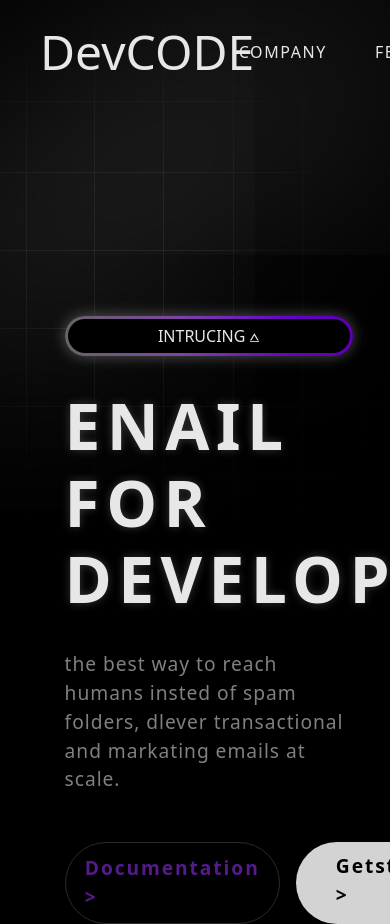
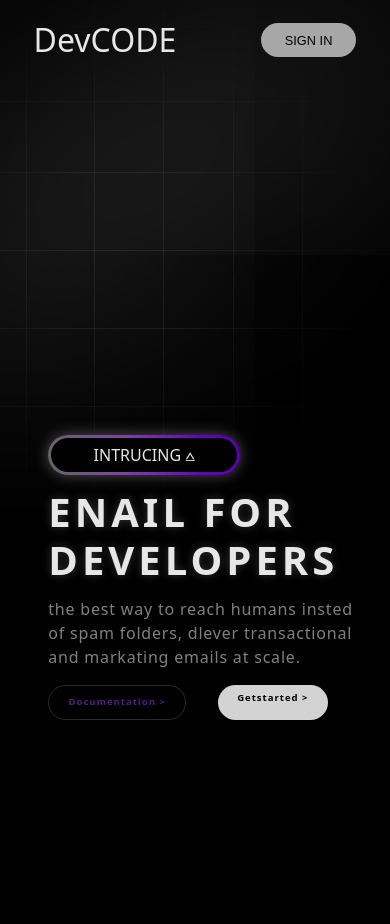
Before and after one commit to pravesh-dev/3D-Landing, a plain HTML site: page index.html in a window 390 px wide. After the commit the page ends 844 px from the top, so only its background shows below. Drawn offline with Linux system fonts and the light colour scheme; some packages are replaced by stand-ins of ours; a script that the page names is missing.

Commit message:
working on mobile responsive

```diff
--- a/style.css
+++ b/style.css
@@ -200,15 +200,117 @@ main{
 
 /* TABLET RESPONSIVE */
 @media (max-width: 1300px) {
+    .robot-3d{
+        scale: 0.8;
+    }
+    .content{
+        margin-left: 5%;
+    }
+
+}
+@media (max-width: 1024px) {
     header{
         padding: 1rem 0.5rem;
     }
+    header h1{
+        font-size: 2rem;
+    }
+    nav{
+        gap: 2rem;
+    }
+    nav a{
+        font-size: 0.7rem;
+    }
+    .btn-signing{
+        font-size: 0.8rem;
+        padding: 0.5rem 1.5rem;
+    }
     .content{
-        margin-top: 65%;
+        margin-top: 40%;
+        max-width: 45rem;
+    }
+    .tag-box{
+        padding: 1.2rem 0;
+    }
+    .content h1{
+        font-size: 3.2rem;
+        margin: 0.8rem 0;
+    }
+    .buttons{
+        margin-top: 1rem;
+        gap: 2rem;
     }
     .robot-3d{
-        scale: 0.8;
+        scale: 0.7;
         top: -20%;
         right: 2%;
     }
 }
+@media (max-width: 1000px) {
+
+    .robot-3d{
+        scale: 1.1;
+        top: -20%;
+        right: 2%;
+    }
+}
+
+/* MOBILE RESPONSIVE */
+@media (max-width: 768px) {
+    header{
+        padding: 1rem 0.1rem;
+    }
+    nav{
+        display: none;
+    }
+    header h1{
+        font-size: 2rem;
+    }
+    .btn-signing{
+        padding: 0.6rem 1.5rem;
+    }
+    .content{
+        margin-top: 25rem;
+        max-width: 30rem;
+        margin-left: 5%;
+    }
+    .robot-3d{
+        scale: 1;
+        top: -25%;
+        right: 0;
+    }
+    .tag-box{
+        width: 12rem;
+    }
+    .content h1 {
+        font-size: 2.5rem;
+    }
+    .description{
+        font-size: 1rem;
+    }
+    .btn-get-started{
+        font-size: 0.8rem;
+        padding: 0.8rem 1.2rem;
+    }
+    .btn-signing-main{
+        font-size: 0.8rem;
+        padding: 0.8rem 2rem;
+    }
+}
+
+@media (max-width: 475px) {
+    .content{
+        margin-top: 20rem;
+    }
+    .btn-get-started{
+        font-size: 0.6rem;
+        padding: 0.6rem 1.2rem;
+    }
+    .btn-signing-main{
+        font-size: 0.6rem;
+        padding: 0.4rem 1.2rem;
+    }
+    .robot-3d{
+        scale: 1.2;
+    }
+}
```
